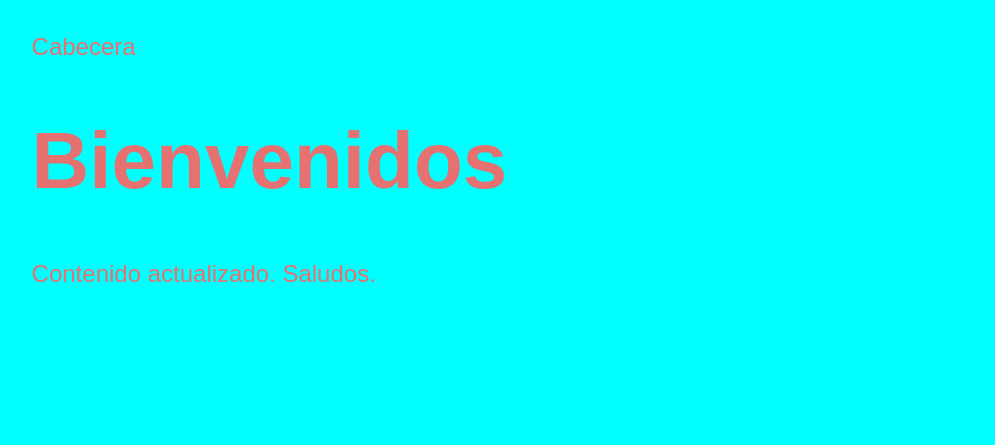
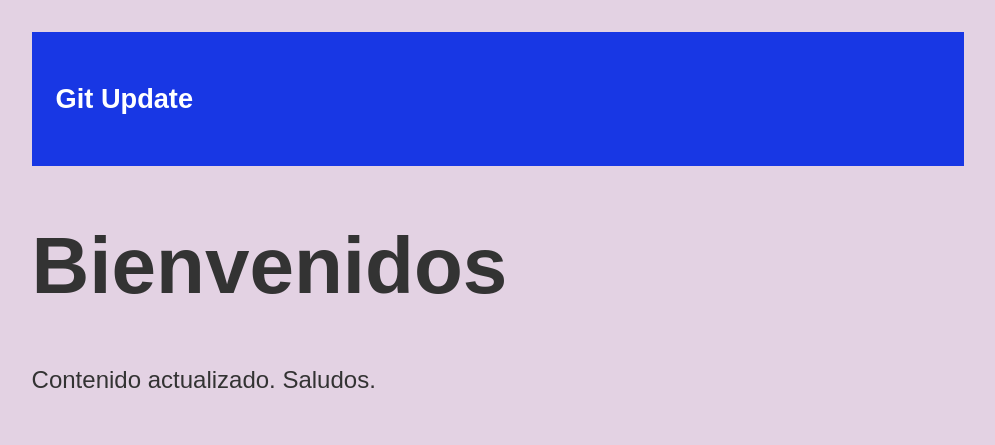
Before and after one commit to d1eshi/proyecto-git, a plain HTML site: page index.html in a window 1280 px wide. Shown: the whole page, without its empty margins (166-1161 px from the left). Drawn offline with Linux system fonts and the light colour scheme.

Commit message:
Finalizada la cabecera

```diff
--- a/index.html
+++ b/index.html
@@ -9,7 +9,9 @@
   </head>
   <body>
     <div class="container">
-      <div class="cabecera">Cabecera</div>
+      <div class="cabecera">
+        <p>Git Update</p>
+      </div>
       <div class="post">
         <h1>Bienvenidos</h1>
         <p>Contenido actualizado. Saludos.</p>
--- a/styles/globals.css
+++ b/styles/globals.css
@@ -1,6 +1,6 @@
 body {
-  background-color: aqua;
-  color: rgb(230, 113, 113);
+  background-color: rgba(216, 191, 216, 0.699);
+  color: #333;
   text-align: center;
   font-family: 'Arial';
   font-size: 1.5rem;
@@ -11,9 +11,26 @@ body {
   padding: 1em;
   margin: 0 auto;
   text-align: left;
-  border: 1px aqua solid;
 }
 
 .post h1 {
   font-size: 5rem;
 }
+
+.cabecera {
+  width: 100%;
+  background-color: rgb(24, 55, 228);
+  padding: 1em;
+}
+
+.cabecera p {
+  font-size: 1.7rem;
+  font-weight: bold;
+  letter-spacing: 1.7;
+  text-align: left;
+  color: #ffffff;
+}
+
+a {
+  text-decoration: none;
+}
```
